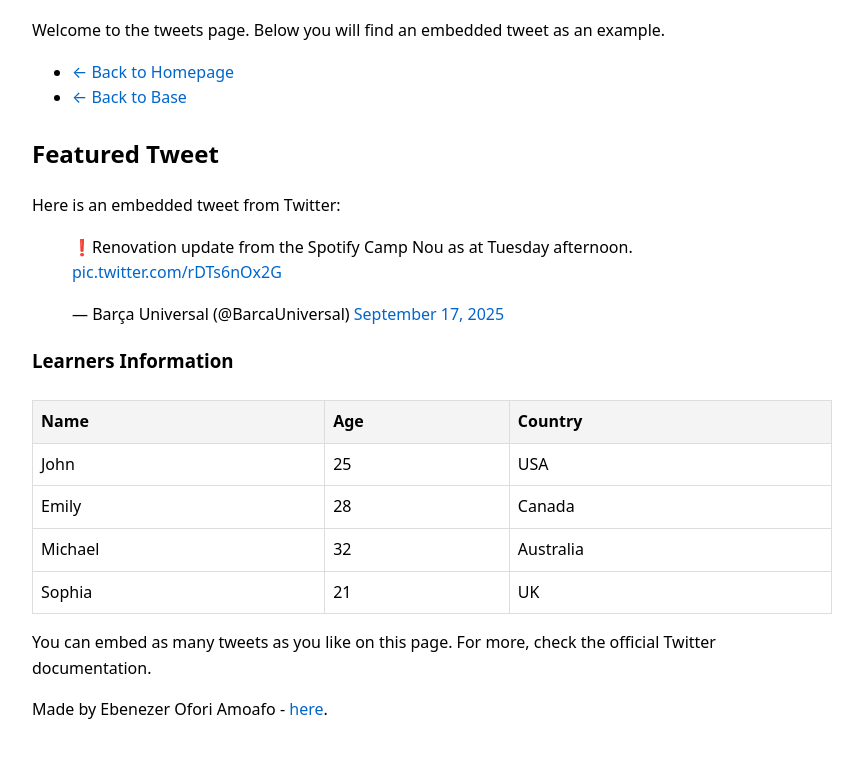
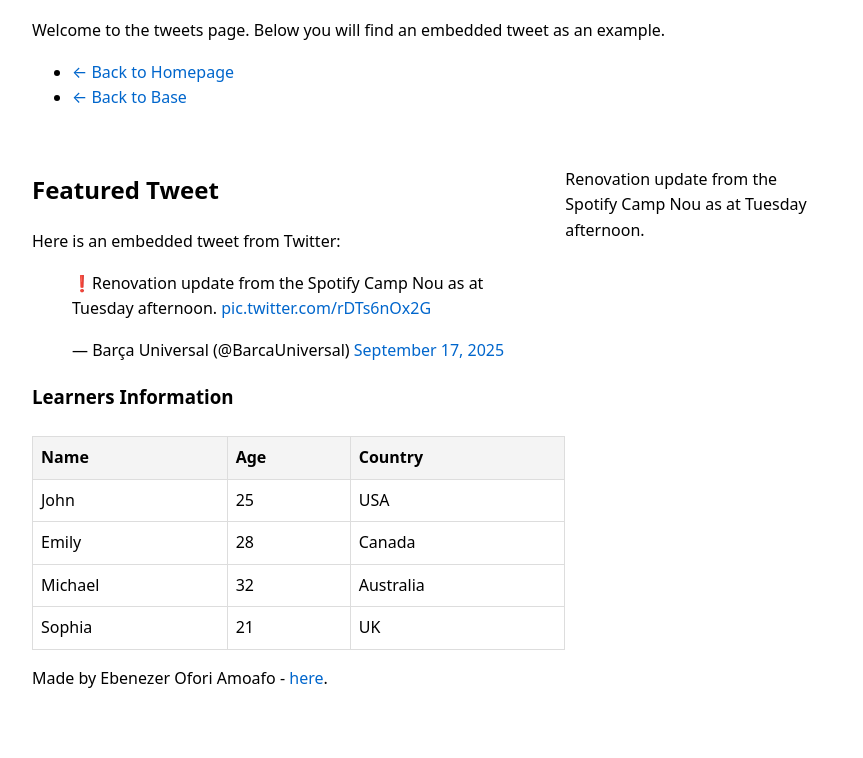
Before and after one commit to ebenamoafo2/alx_html_css, a plain HTML site: page css_basic/index.html in a window 1280 px wide. Shown: the part 108-866 px from the top of the page, without its empty margins (208-1071 px from the left). Drawn offline with Linux system fonts and the light colour scheme.

Commit message:
style: add flexbox layout rules to body, main, article, and aside
- Set body as a flex container with column direction
- Made main a flex container with row direction and auto sizing
- Assigned flex:2 to article (2/3 width) and flex:1 to aside (1/3 width)
- Enabled vertical scrolling with overflow-y: auto for article and aside
- Preserved existing base styles (typography, links, tables, header)

```diff
--- a/css_basic/index.html
+++ b/css_basic/index.html
@@ -4,15 +4,7 @@
     <meta charset="utf-8" />
     <meta name="viewport" content="width=device-width, initial-scale=1" />
     <title>Tweets Page</title>
-    <style>
-      body { font-family: system-ui, -apple-system, Segoe UI, Roboto, "Helvetica Neue", Arial; line-height: 1.6; padding: 2rem; max-width: 800px; margin: auto; }
-      header { margin-bottom: 1.5rem; }
-      a { color: #0066cc; text-decoration: none; }
-      a:hover { text-decoration: underline; }
-      table { width: 100%; border-collapse: collapse; margin-top: 1.5rem; }
-      th, td { border: 1px solid #ddd; padding: 8px; text-align: left; }
-      th { background-color: #f4f4f4; }
-    </style>
+
     <link href="base.css" rel="stylesheet">
     <link href="styles.css" rel="stylesheet">
   </head>
@@ -22,7 +14,7 @@
       <p>Welcome to the tweets page. Below you will find an embedded tweet as an example.</p>
       <ul>
         <li><a href="index.html">← Back to Homepage</a></li>
-        <li><a href="base_index.html">← Back to Base</a></li>
+        <li><a href="tweets.html">← Back to Base</a></li>
       </ul>
     </header>
 
@@ -71,7 +63,7 @@
       </article>
 
       <aside>
-        <p>You can embed as many tweets as you like on this page. For more, check the official Twitter documentation.</p>
+        <p>Renovation update from the Spotify Camp Nou as at Tuesday afternoon.</p>
       </aside>
     </main>
 
--- a/css_basic/styles.css
+++ b/css_basic/styles.css
@@ -0,0 +1,59 @@
+body {
+    font-family: system-ui, -apple-system, Segoe UI, Roboto, "Helvetica Neue", Arial;
+    line-height: 1.6;
+    padding: 2rem;
+    max-width: 800px;
+    margin: auto;
+
+    /* Flex container for header, main, footer */
+    display: flex;
+    flex-direction: column;
+}
+
+header {
+    margin-bottom: 1.5rem;
+}
+
+a {
+    color: #0066cc;
+    text-decoration: none;
+}
+
+a:hover {
+    text-decoration: underline;
+}
+
+table {
+    width: 100%;
+    border-collapse: collapse;
+    margin-top: 1.5rem;
+}
+
+th, td {
+    border: 1px solid #ddd;
+    padding: 8px;
+    text-align: left;
+}
+
+th {
+    background-color: #f4f4f4;
+}
+
+/* Layout rules for main content */
+main {
+    display: flex;
+    flex-direction: row;
+    flex: auto; /* auto height & width */
+}
+
+/* Article takes 2/3 of width */
+article {
+    flex: 2;
+    overflow-y: auto;
+}
+
+/* Aside takes 1/3 of width */
+aside {
+    flex: 1;
+    overflow-y: auto;
+}
```
Also changed, not shown: css_basic/tweets.html (+1 -1 lines).
